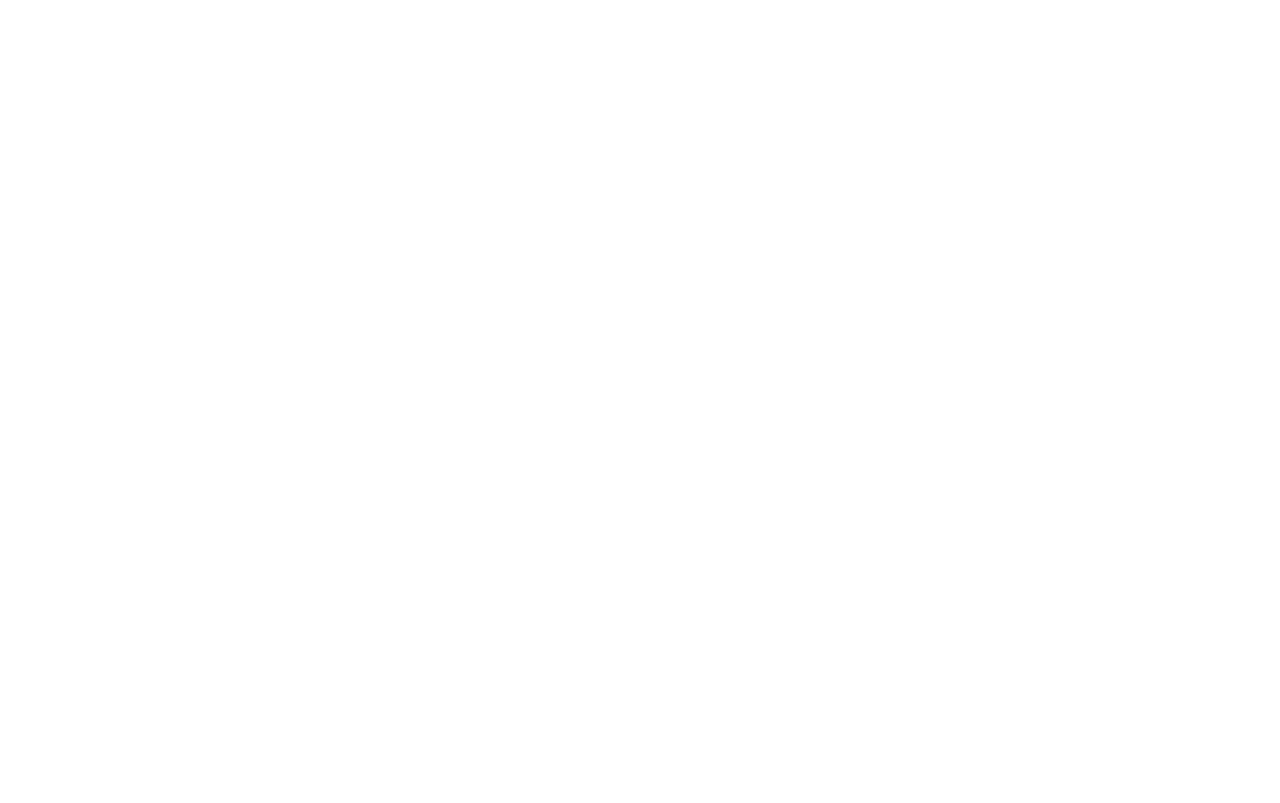
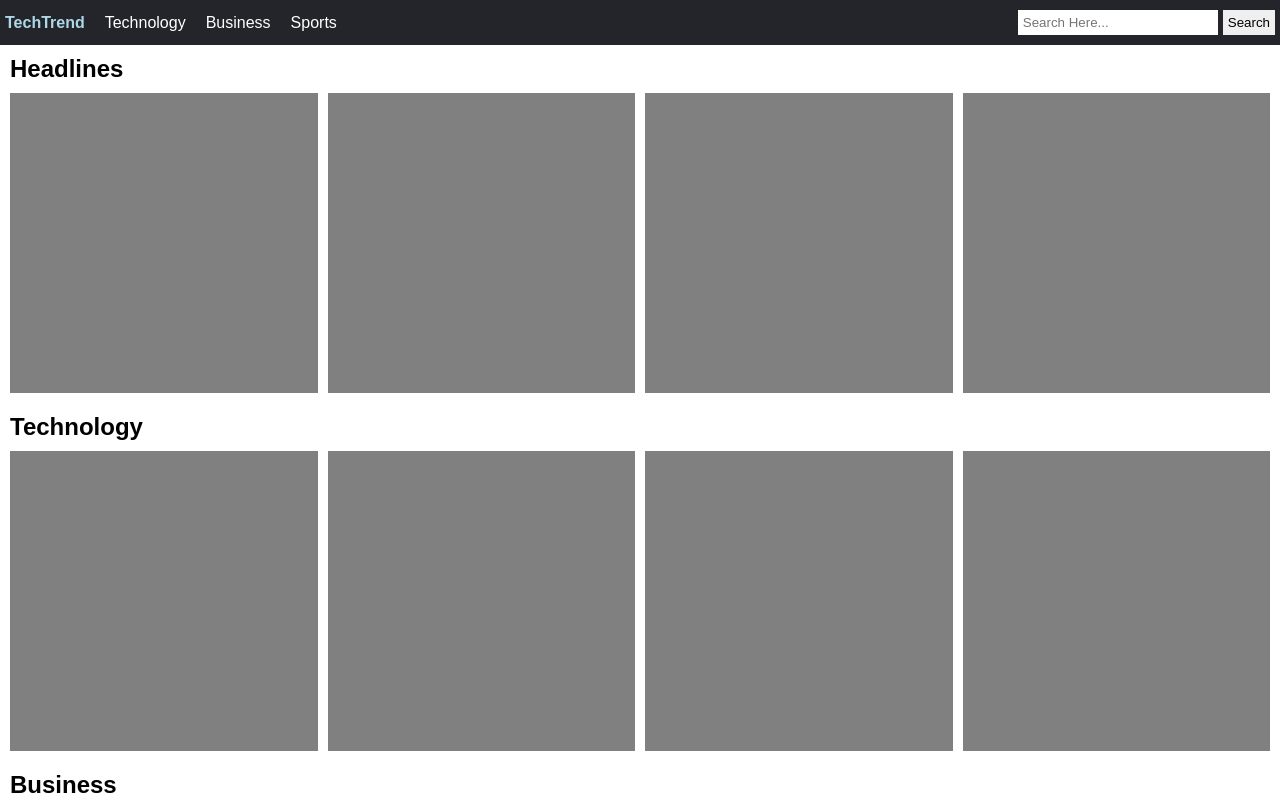
Before and after one commit to talhashah-dev/TechTrend, a plain HTML site: page index.html in a window 1280 px wide. Shown: the top 803 px of the page. Drawn offline with Linux system fonts and the light colour scheme.

Commit message:
UI Completed

```diff
--- a/assets/css/style.css
+++ b/assets/css/style.css
@@ -1,5 +1,113 @@
 * {
-    padding: 0;
-    margin: 0;
-    box-sizing: border-box;
+  padding: 0;
+  margin: 0;
+  box-sizing: border-box;
 }
+
+body {
+  font-family: Arial, Helvetica, sans-serif;
+  height: 100vh;
+}
+
+.container {
+
+  margin: 0 auto;
+}
+
+header {
+  display: flex;
+  justify-content: space-between;
+  align-items: center;
+  background-color: #23252A;
+  padding: 10px 5px;
+  position: sticky;
+}
+
+header .logo {
+  color: lightblue !important;
+  font-weight: 900;
+}
+
+header .links {
+  list-style-type: none;
+  display: flex;
+  gap: 20px;
+}
+
+header .links a {
+  color: #fff;
+  text-decoration: none;
+}
+
+header .links a:hover {
+  color: lightblue;
+}
+
+header form {
+  display: flex;
+  gap: 5px;
+  align-items: center;
+}
+
+header form input {
+  border: none;
+  outline: none;
+  padding: 5px;
+  width: 200px;
+  text-transform: capitalize;
+}
+
+header form button {
+  border: none;
+  outline: none;
+  padding: 5px;
+}
+
+header form button:active {
+  opacity: 0.9;
+  transform: scale(0.98);
+}
+
+section {
+  padding: 10px;
+  display: flex;
+  flex-direction: column;
+  gap: 10px;
+}
+
+section .card-container {
+  display: flex;
+  gap: 10px;
+}
+
+section .card-container .card {
+  height: 300px;
+  width: 350px;
+  background: gray;
+}
+
+
+
+
+
+
+
+
+
+
+
+footer {
+  text-align: center;
+  background-color: #23252A;
+  padding: 10px 5px;
+  color: #fff;
+}
+
+footer a {
+  color: lightblue;
+  text-decoration: none;
+}
+
+footer a:hover {
+  text-decoration: underline;
+}
--- a/index.html
+++ b/index.html
@@ -1,13 +1,93 @@
 <!DOCTYPE html>
 <html lang="en">
-<head>
-    <meta charset="UTF-8">
-    <meta name="viewport" content="width=device-width, initial-scale=1.0">
-    <link rel="stylesheet" href="./assets/css/style.css">
+  <head>
+    <meta charset="UTF-8" />
+    <meta name="viewport" content="width=device-width, initial-scale=1.0" />
+    <link rel="stylesheet" href="./assets/css/style.css" />
     <title>TechTrend</title>
-</head>
-<body>
+  </head>
+  <body>
+    <div class="container">
+      <header>
+        <ul class="links">
+          <li><a href="#" class="logo">TechTrend</a></li>
+          <li><a href="#technology">Technology</a></li>
+          <li><a href="#business">Business</a></li>
+          <li><a href="#sports">Sports</a></li>
+        </ul>
+
+        <form action="#" id="searchForm">
+          <input
+            type="search"
+            id="searchInp"
+            placeholder="Search here..."
+            autocomplete="off"
+          />
+          <button type="button" id="searchBtn">Search</button>
+        </form>
+      </header>
+
+      <section class="headlines">
+        <h1 class="heading">Headlines</h1>
+
+        <div class="card-container">
+          <div class="card"></div>
+
+          <div class="card"></div>
+
+          <div class="card"></div>
+
+          <div class="card"></div>
+        </div>
+      </section>
+
+      <section id="technology">
+        <h1 class="heading">Technology</h1>
+
+        <div class="card-container">
+          <div class="card"></div>
+
+          <div class="card"></div>
+
+          <div class="card"></div>
+
+          <div class="card"></div>
+        </div>
+      </section>
+
+      <section id="business">
+        <h1 class="heading">Business</h1>
+
+        <div class="card-container">
+          <div class="card"></div>
+
+          <div class="card"></div>
+
+          <div class="card"></div>
+
+          <div class="card"></div>
+        </div>
+      </section>
+
+      <section id="sports">
+        <h1 class="heading">Sports</h1>
+
+        <div class="card-container">
+          <div class="card"></div>
+
+          <div class="card"></div>
+
+          <div class="card"></div>
+
+          <div class="card"></div>
+        </div>
+      </section>
+
+      <footer>
+        <p class="credit">Developed By <a href="#">&lt;Talha Shah /&gt;</a></p>
+      </footer>
+    </div>
 
     <script src="./assets/js/app.js"></script>
-</body>
+  </body>
 </html>
```
